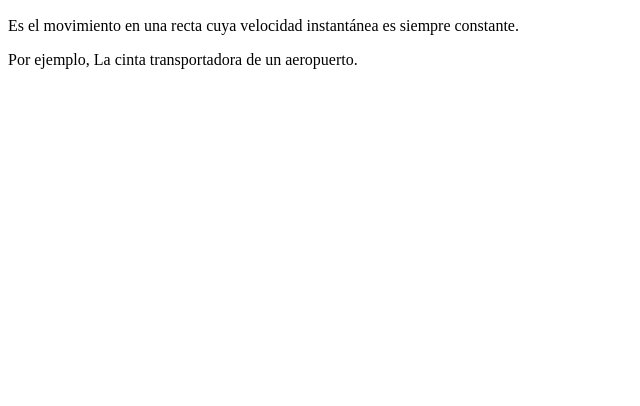
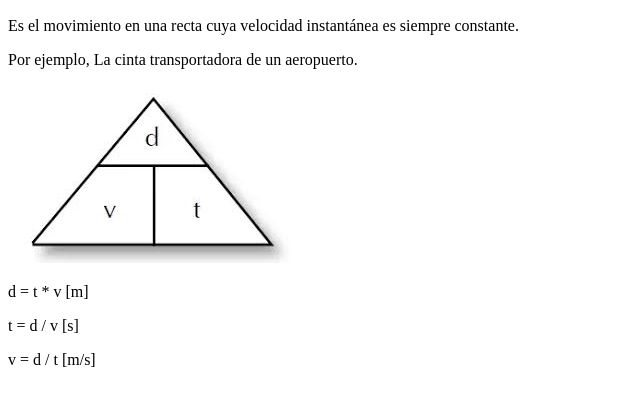
Before and after one commit to UCC-LabCompu2-Historico/proyecto2023-ruival, a plain HTML site: page explicando_mru.html in a window 1280 px wide. Shown: the part 50-456 px from the top of the page, without its empty margins (0-640 px from the left). Drawn offline with Linux system fonts and the light colour scheme.

Commit message:
Se modificó el body de la página de explicando MRU

```diff
--- a/explicando_mru.html
+++ b/explicando_mru.html
@@ -19,6 +19,17 @@
         Por ejemplo, La cinta transportadora de un aeropuerto.
     </p>
 </div>
-
+<img src="imagenes/tablaMRU.jpg">
+<div>
+    <p>
+        d = t * v [m]
+    </p>
+    <p>
+        t = d / v [s]
+    </p>
+    <p>
+        v = d / t [m/s]
+    </p>
+</div>
 </body>
 </html>
```
Also changed, not shown: imagenes/tablaMRU.jpg (added), 1 other file.
